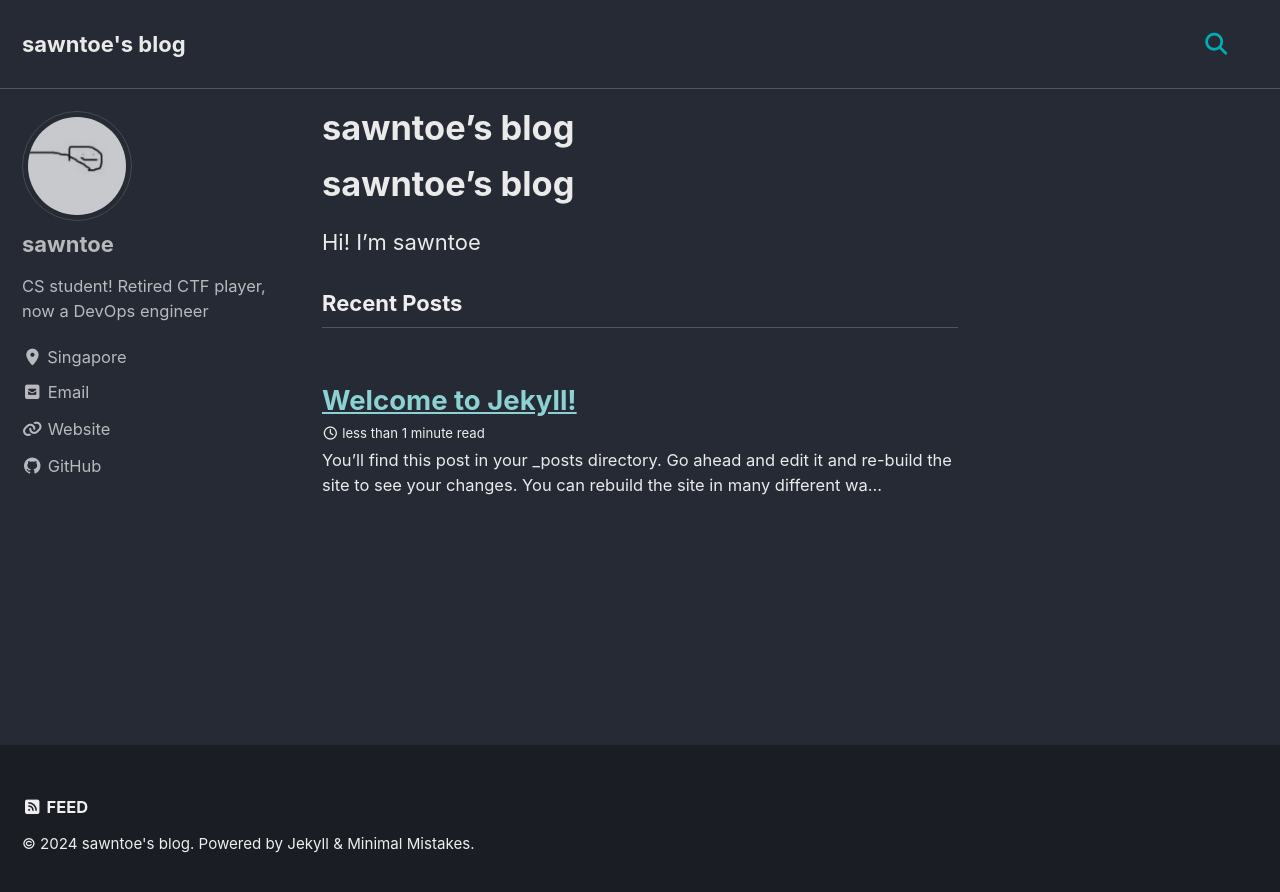
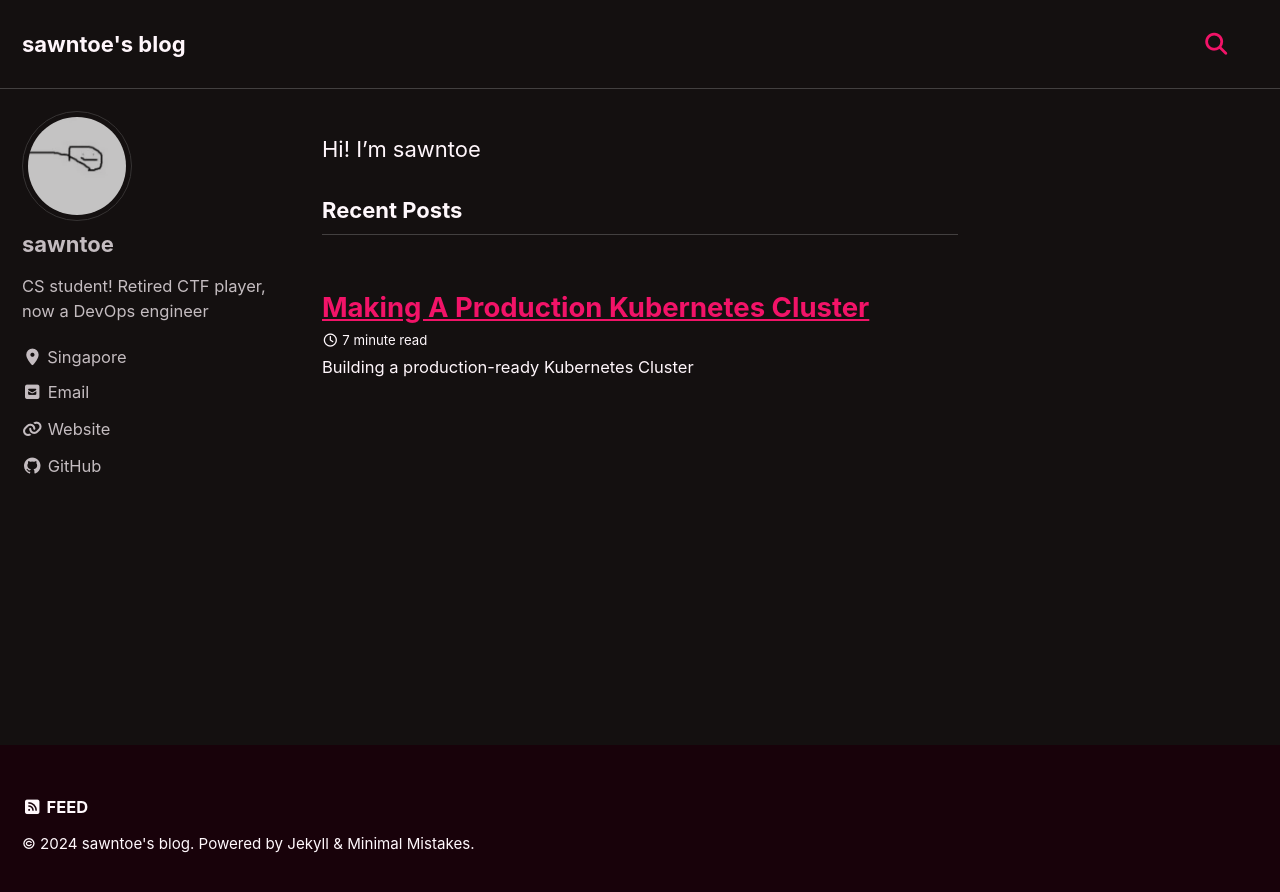
Before and after one commit to sawntoe/sawntoe.github.io, a Jekyll site: the page built from index.md, in a window 1280 px wide. Shown: the top 892 px of the page. Built offline with Jekyll 4.4.1, drawn with Linux system fonts in a browser that asks for light colours; cached includes are drawn as plain includes; the list of posts is cut into pages by our own code; our own code applies the rules of GitHub Pages for plain Markdown files; part of the change alters nothing that is shown.

Commit message:
Add 2024-06-06-making-a-production-kubernetes-cluster.md

````diff
--- a/_config.yml
+++ b/_config.yml
@@ -12,7 +12,7 @@
 
 # theme                  : "minimal-mistakes-jekyll"
 # remote_theme           : "mmistakes/minimal-mistakes"
-minimal_mistakes_skin    : "dark" # "air", "aqua", "contrast", "dark", "dirt", "neon", "mint", "plum", "sunrise"
+minimal_mistakes_skin    : "neon" # "air", "aqua", "contrast", "dark", "dirt", "neon", "mint", "plum", "sunrise"
 
 # Site Settings
 locale                   : "en-SG"
@@ -164,6 +164,7 @@ footer:
 include:
   - .htaccess
   - _pages
+  - _posts
 exclude:
   - "*.sublime-project"
   - "*.sublime-workspace"
--- /dev/null
+++ b/_posts/2024-06-06-making-a-production-kubernetes-cluster.md
@@ -0,0 +1,324 @@
+---
+header:
+  overlay_image: /assets/posts/2024-06-06-making-a-production-kubernetes-cluster/overlay.png
+---
+
+# Building a production-ready Kubernetes Cluster
+
+## The situation
+
+So, our club had been in a pinch for a while. We had:
+- 5 rarely-used [beasts of machines](https://www.asus.com/us/site/gaming/rog/gaming-desktops/strix-g35.html) idling on campus
+- An overzealous IT department that blocks all outgoing traffic except on port 80 and 443
+
+With these restrictions in mind, it would seem kinda insane to want to host anything on these PCs, but we couldn't just leave them lying around when cloud hosting is so insanely expensive these days. So, I set about to make a production-ready cluster that would be stable enough to host a large event like Hack@AC.
+
+## Chapter 1: Choosing a Linux Distribution
+
+Right off the start, we had a couple of candidates we wanted to try:
+- Ubuntu Server ("default" distribution, industry standard, most commonly used)
+- Rocky Linux (RHEL, but community driven. Also an industry standard)
+- NixOS (Relatively new, used for immutable, reproducible and declarative production environments)
+
+Straight off the bat, Ubuntu server was kicked to the back of the list of distros I wanted to try.
+The main reason for this was the presence of [Snap](https://snapcraft.io/). Snap is [Canonical](https://canonical.com/)(company that made ubuntu)'s software packaging and sandboxing solution.
+- Snaps are a giant waste of disk space.[^1]
+- Snaps are slow.[^1]
+- The Snap backend is proprietary, which goes against my stance of using fully-free and open source software.[^1]
+
+While Snap may be a good thing for a normal end user, it clutters up a production environment and is considered bloat.
+
+NixOS was the next obvious contender to me. I'd always wanted to see what the hype was about, and reproducible build environments sounded epic, so I downloaded it on one of the machines to try it out. However, I was immediately faced with a couple of pitfalls that Nix had.
+- It's only as reproducible as the end user configures it to be.
+- It took me a couple of hours to figure out the language, as the documentation is pretty bad.
+- For packages like k3s, the configuration is not centralised and cannot be configured like usual, and the documentation for individual packages is horrible.
+- NixOS does not follow the Unix Filesystem Hierarchy Standard, resulting in confusion amongst system administrators about the locations of things like configuration files.
+
+All these things made me change my mind about running NixOS, and as such, I turned to my last contender, Rocky Linux.
+
+It was **great**.
+
+It had:
+- Great documentation
+- Great community support
+- Stability
+
+I would recommend it to anyone looking to setup a production server in a pinch. The setup was really easy and fast, however, I was faced with a couple of problems after installing.
+
+The kernel log would be spammed with PCIe Bus error messages. After searching around, I found that I had to set the "pcie_aspm=off" kernel parameter. "Easy", I thought, and I edited /etc/default/grub to and ran `grub-mkconfig -o /boot/grub2/grub.cfg`, rebooted, and to my despair, I saw that the issue had not been fixed. Poking around in the grub editor, I didn't see the kernel parameter set. This was on the day of the DuckDuckGo outage, and as such, it took me 30 minutes to find this [post](https://forums.rockylinux.org/t/grub2-mkconfig-rl9-3-fresh-install-bug/12118/8) on the Rocky Linux forum, and fixed the issue with the `--update-bls-cmdline` parameter in the `grub-mkconfig` command. This quirk, paired with the unusual path to the grub configuration, really frustrated me, but it was a one time thing and a small nitpick, so I do still think it's a good distribution.
+
+## Chapter 2: Remote Access
+
+> "Remote access is a pain in the ass" - Unknown
+
+In our case, the above quote really holds true. Our PCs were in a surveilled network with heavily restricted inbound and outbound traffic. My goto was [frp](https://github.com/fatedier/frp), being a favourite of my seniors and software I had experience with, it was easy and quick to setup. However, this could not last for long. FRP has problems, mainly being notoriously slow and compute-intensive. This was a temporary solution though, and I wanted to pivot to a VPN based solution sometime in the future.
+
+For VPNs, there were 2 obvious contenders: Wireguard and OpenVPN.
+
+I went for wireguard first. I will not detail the setup process here, but it was absolutely HORRIBLE for a first-time user. I would NOT recommend setting up a wireguard server to an inexperienced sysadmin. Debugging the server and the client configuration took no less than a week, but I finally got it done. I set it up and IT WORKED. I got up and went to eat dinner after a long day of doing nothing but configuring wireguard, and when I came back, I was crestfallen to find out that I had lost connection.
+
+This is one of the major pitfalls of wireguard: It uses UDP and has no support for TCP, making it unable to masquerade as normal network traffic. The IT Department had shut it down so quickly for how long the configuration took.
+
+So, I set off configuring OpenVPN. As compared to wireguard, it only took me around 2 hours of configuring and debugging TLS issues before getting it up and running, and the setup was REALLY easy. The only thing a junior sysadmin should know before trying to set it up is knowledge of iptables, which has to be manually configured. As of writing this post, it is working like a charm.
+
+## Chapter 3: K3s
+
+Thankfully, the setup process for `k3s` was a breeze.
+
+```
+# Master node
+curl -sfL https://get.k3s.io | INSTALL_K3S_EXEC="server" sh -
+
+# Agent node
+curl -sfL https://get.k3s.io | INSTALL_K3S_EXEC="agent" sh -s
+```
+
+For the agent nodes, getting the token from `/var/lib/rancher/k3s/server/token` in the master node and putting it in `/etc/rancher/k3s/config.yaml` was all it took.
+
+After this, I setup DHCP reservations for all of the nodes, and put them in the `/etc/hosts` files of all the nodes.
+
+### Setting up an image registry
+
+In order to setup custom images, one has to setup a private image registry.
+Installing docker and docker-compose with the following compose file allows us to setup an **insecure** registry on the master node.
+
+Make the directories `/var/lib/registry` and `/etc/registry/auth`
+
+```yaml
+services:
+  registry:
+    image: docker.io/registry:2
+    restart: always
+    ports:
+      - 5000:5000
+    volumes:
+      - /var/lib/registry:/var/lib/registry
+      # - /etc/registry/certs:/certs # Uncomment for secure registry
+      - /etc/registry/auth:/auth
+    environment:
+      - REGISTRY_AUTH=htpasswd
+      - REGISTRY_AUTH_HTPASSWD_PATH=/auth/htpasswd
+      - REGISTRY_AUTH_HTPASSWD_REALM=Registry Realm
+
+```
+
+Running the following will setup the auth/htpasswd file for you.
+```sh
+set -h
+read -p "Password: " password
+docker run --entrypoint htpasswd httpd:2 -Bbn <username> $password > auth/htpasswd
+set +h
+```
+
+Put this into `/etc/rancher/k3s/registries.yaml` to configure the insecure registry:
+```
+mirrors:
+  "<hostname>:5000":
+    endpoint:
+      - http://rgb1:5000/v2
+
+configs:
+  "<hostname>:5000":
+    auth:
+      username: "<username>"
+      password: "<password>"
+    tls:
+      insecure_skip_verify: true
+```
+
+and voila! I had a registry that I could push images to.
+
+## Conclusion
+
+How well does it run? A friend proposed deploying `distcc` to all of the nodes to benchmark how fast it could compile the linux kernel.
+
+I built the distcc image with the following Dockerfile:
+```Dockerfile
+FROM debian:latest
+
+RUN DEBIAN_FRONTEND="noninteractive" apt-get -q update &&\
+    DEBIAN_FRONTEND="noninteractive" apt-get -y -q --no-install-recommends upgrade &&\
+    DEBIAN_FRONTEND="noninteractive" apt-get install -y -q g++ gcc clang distcc bc binutils bison dwarves flex gcc git gnupg2 gzip libelf-dev libncurses5-dev libssl-dev make openssl pahole perl-base rsync tar xz-utils build-essential curl &&\
+    DEBIAN_FRONTEND="noninteractive" apt-get -y -q autoremove &&\
+    DEBIAN_FRONTEND="noninteractive" apt-get -y -q clean
+
+RUN update-distcc-symlinks
+RUN ln -sf /usr/bin/distcc /usr/lib/distcc/x86_64-pc-linux-gnu-gcc
+ENV ALLOW 192.168.0.0/16
+# RUN useradd distcc
+# USER distcc
+EXPOSE 3632
+
+CMD distccd --jobs $(nproc) --log-stderr --no-detach --daemon --allow ${ALLOW} --log-level debug
+```
+
+```yaml
+apiVersion: v1
+kind: Namespace
+metadata:
+  name: distcc
+---
+apiVersion: v1
+kind: Pod
+metadata:
+  name: distcc-rgb1
+  namespace: distcc
+  labels:
+    app: distcc
+    node: rgb1
+spec:
+  nodeSelector:
+    kubernetes.io/hostname: rgb1
+  containers:
+    - name: distcc
+      image: rgb1:5000/distcc
+      ports:
+        - containerPort: 3632
+          protocol: TCP
+      env:
+        - name: ALLOW
+          value: 10.0.0.0/8
+---
+apiVersion: v1
+kind: Pod
+metadata:
+  name: distcc-rgb2
+  namespace: distcc
+  labels:
+    app: distcc
+    node: rgb2
+spec:
+  nodeSelector:
+    kubernetes.io/hostname: rgb2
+  containers:
+    - name: distcc
+      image: rgb1:5000/distcc
+      ports:
+        - containerPort: 3632
+          protocol: TCP
+      env:
+        - name: ALLOW
+          value: 10.0.0.0/8
+---
+apiVersion: v1
+kind: Pod
+metadata:
+  name: distcc-rgb3
+  namespace: distcc
+  labels:
+    app: distcc
+    node: rgb3
+spec:
+  nodeSelector:
+    kubernetes.io/hostname: rgb3
+  containers:
+    - name: distcc
+      image: rgb1:5000/distcc
+      ports:
+        - containerPort: 3632
+          protocol: TCP
+      env:
+        - name: ALLOW
+          value: 10.0.0.0/8
+---
+apiVersion: v1
+kind: Pod
+metadata:
+  name: distcc-rgb4
+  namespace: distcc
+  labels:
+    app: distcc
+    node: rgb4
+spec:
+  nodeSelector:
+    kubernetes.io/hostname: rgb4
+  containers:
+    - name: distcc
+      image: rgb1:5000/distcc
+      ports:
+        - containerPort: 3632
+          protocol: TCP
+      env:
+        - name: ALLOW
+          value: 10.0.0.0/8
+---
+apiVersion: v1
+kind: Service
+metadata:
+  name: distcc-rgb1
+  namespace: distcc
+spec:
+  type: NodePort
+  ports:
+  - name: distcc-rgb1
+    port: 8001
+    nodePort: 8001
+    targetPort: 3632
+  selector:
+    node: rgb1
+
+---
+apiVersion: v1
+kind: Service
+metadata:
+  name: distcc-rgb2
+  namespace: distcc
+spec:
+  type: NodePort
+  ports:
+  - name: distcc-rgb2
+    port: 8002
+    nodePort: 8002
+    targetPort: 3632
+  selector:
+    node: rgb2
+
+---
+apiVersion: v1
+kind: Service
+metadata:
+  name: distcc-rgb3
+  namespace: distcc
+spec:
+  type: NodePort
+  ports:
+  - name: distcc-rgb3
+    port: 8003
+    nodePort: 8003
+    targetPort: 3632
+  selector:
+    node: rgb3
+
+---
+apiVersion: v1
+kind: Service
+metadata:
+  name: distcc-rgb4
+  namespace: distcc
+spec:
+  type: NodePort
+  ports:
+  - name: distcc-rgb4
+    port: 8004
+    nodePort: 8004
+    targetPort: 3632
+  selector:
+    node: rgb4
+```
+
+This deploys distcc to all of the nodes on my network (if you wish to run this, adapt the number of pods and the hostnames of the registry and the pods.)
+
+Running the same image locally and mounting a volume with the source code of the Linux kernel, you can export the following environment variables:
+```env
+export DISTCC_HOSTS="host:8001/<cores> host:8002/<cores> host:8003/<cores> host:8004/<cores>"
+export PATH="/usr/lib/distcc/bin:$PATH"
+```
+and in the source directory run:
+```sh
+make defconfig
+time make -j<total number of cores> CC=distcc CXX=distcc
+```
+
+Timing this process, I got a number of roughly 13 minutes and 20 seconds, and I can proudly say our kubernetes cluster can do 4.5 linux-6.9.3 compiles per hour!
+
+[^1]: https://hackaday.com/2020/06/24/whats-the-deal-with-snap-packages/
--- a/_posts/2024-06-06-welcome-to-jekyll.markdown
+++ /dev/null
@@ -1,25 +0,0 @@
----
-layout: post
-title:  "Welcome to Jekyll!"
-date:   2024-06-06 14:22:00 +0800
-categories: jekyll update
----
-You’ll find this post in your `_posts` directory. Go ahead and edit it and re-build the site to see your changes. You can rebuild the site in many different ways, but the most common way is to run `jekyll serve`, which launches a web server and auto-regenerates your site when a file is updated.
-
-To add new posts, simply add a file in the `_posts` directory that follows the convention `YYYY-MM-DD-name-of-post.ext` and includes the necessary front matter. Take a look at the source for this post to get an idea about how it works.
-
-Jekyll also offers powerful support for code snippets:
-
-{% highlight ruby %}
-def print_hi(name)
-  puts "Hi, #{name}"
-end
-print_hi('Tom')
-#=> prints 'Hi, Tom' to STDOUT.
-{% endhighlight %}
-
-Check out the [Jekyll docs][jekyll-docs] for more info on how to get the most out of Jekyll. File all bugs/feature requests at [Jekyll’s GitHub repo][jekyll-gh]. If you have questions, you can ask them on [Jekyll Talk][jekyll-talk].
-
-[jekyll-docs]: https://jekyllrb.com/docs/home
-[jekyll-gh]:   https://github.com/jekyll/jekyll
-[jekyll-talk]: https://talk.jekyllrb.com/
--- a/index.md
+++ b/index.md
@@ -6,5 +6,4 @@ layout: home
 author_profile: true
 ---
 
-# sawntoe's blog
 Hi! I'm sawntoe
````
Also changed, not shown: 1 other file.
